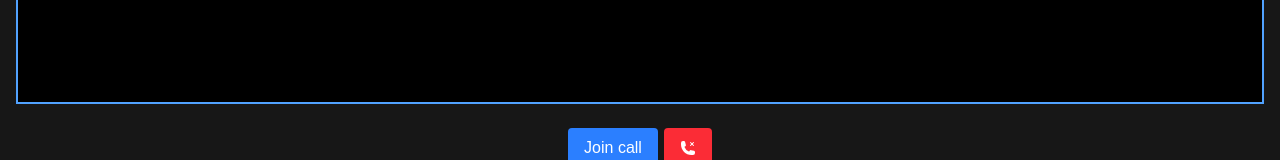
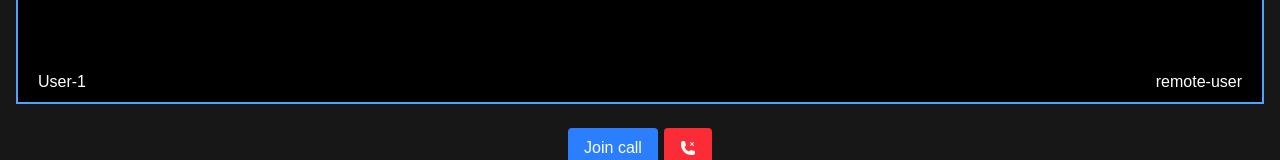
Before and after one commit to AayushGarg-1905/Meet.io-frontend, a Next.js app: page /meet/1 in a window 1280 px wide. Shown: the part 608-768 px from the top of the page. Built offline with nearby package versions, Linux system fonts and the light colour scheme; no server answers.

Commit message:
Added names of user in video

```diff
--- a/app/meet/[roomId]/page.tsx
+++ b/app/meet/[roomId]/page.tsx
@@ -13,6 +13,7 @@ import {
   IoChatboxEllipses,
 } from '@/components/Meet/icons'
 import ChatBox from '@/components/Meet/ChatBox';
+import { useUser } from '@clerk/nextjs';
 
 interface RoomParams {
   roomId: string;
@@ -21,7 +22,7 @@ interface RoomParams {
 const VideoPage = ({ params }: { params: { roomId: string } }) => {
   const { roomId } = params
   const socket = useSocket();
-
+  const user = useUser();
   const localVideoRef = useRef<HTMLVideoElement>(null) as React.RefObject<HTMLVideoElement>;
   const remoteVideoRef = useRef<HTMLVideoElement>(null) as React.RefObject<HTMLVideoElement>;
   const webRTCRef = useRef<WebRTCHandler | null>(null);
@@ -121,20 +122,25 @@ const VideoPage = ({ params }: { params: { roomId: string } }) => {
 
       <div className="flex w-full flex-1 overflow-hidden">
         <div className={`flex flex-1 h-full ${isChatBoxOpen ? 'mr-2' : ''} border-2 border-blue-400`}>
-          <div className="flex w-full h-full ">
+          <div className="flex w-full h-full relative">
             <video
               ref={localVideoRef}
               autoPlay
               muted
               className="w-1/2 h-full bg-black object-cover border-2 border-black"
             />
+            <p className='absolute bottom-2 left-3 text-white bg-black/60 px-2 rounded'>{user.user?.fullName || 'User-1'}</p>
             {remoteVideoRef.current?.srcObject !== null && (
+              <>
               <video
                 ref={remoteVideoRef}
                 autoPlay
                 className="w-1/2 h-full bg-black object-cover border-2 border-black"
               />
+              <p className='absolute bottom-2 right-3 text-white bg-black/60 px-2 rounded'>{'remote-user'}</p>
+              </>
             )}
+
           </div>
         </div>
 
```
